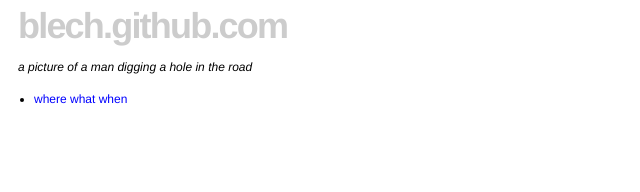
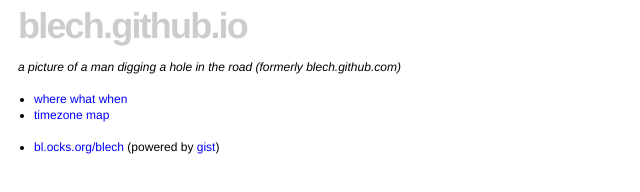
Before and after one commit to blech/blech.github.io, a plain HTML site: page index.html in a window 1280 px wide. Shown: the whole page, without its empty margins (0-640 px from the left). Drawn offline with Linux system fonts and the light colour scheme.

Commit message:
Add timezone maps, blocks; fix site name

```diff
--- a/index.html
+++ b/index.html
@@ -3,16 +3,19 @@
 <html lang="en">
 <head>
 	<meta http-equiv="content-type" content="text/html; charset=utf-8">
-	<title>blech.github.com</title>
+	<title>blech.github.io</title>
   <link rel="stylesheet" href="collected.css" type="text/css" media="all">
 </head>
 <body>
-<h1>blech.github.com</h1>
+<h1>blech.github.io</h1>
 
-<p><em>a picture of a man digging a hole in the road</em></p>
+<p><em>a picture of a man digging a hole in the road (formerly blech.github.com)</em></p>
 
 <ul>
-<li><a href="http://blech.github.io/wherewhatwhen/">where what when</a></li>
+<li><a href="https://blech.github.io/wherewhatwhen/">where what when</a></li>
+<li><a href="https://blech.github.io/timezone-map/">timezone map</a></li>
 </ul>
+<ul>
+<li><a href="http://bl.ocks.org/blech/">bl.ocks.org/blech</a> (powered by <a href="https://gist.github.com/blech/">gist</a>)
 </body>
 </html>
```
